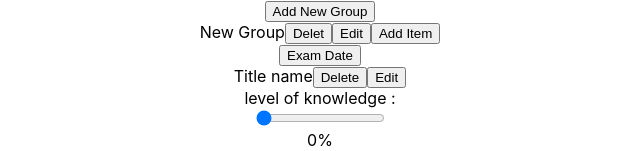
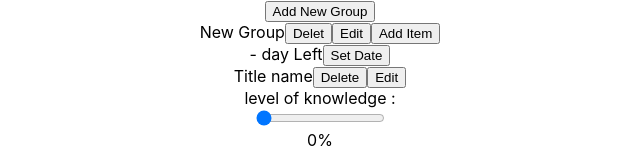
Before and after one commit to cintia-sari/items-list-in-react, a React (Create React App) app: page / in a window 1280 px wide. Shown: the top 151 px of the page, without its empty margins (320-960 px from the left). Built offline with nearby package versions, Linux system fonts and the light colour scheme.

Commit message:
examDate metódus

```diff
--- a/src/App.js
+++ b/src/App.js
@@ -11,7 +11,8 @@ function App() {
       group:[{
         title : "New Group",
         rename: false,
-        examDate:undefined,
+        examDate:null,
+        dayLeft:"-",
         setExamDate: false,
         id : 0,
         itemsList:[{
@@ -36,7 +37,8 @@ function App() {
         title: "New Group",
         rename:false,
         id: state.nextId,
-        examDate:undefined,
+        examDate:null,
+        dayLeft:"-",
         setExamDate: false,
         itemsList:[],
       }],
@@ -111,12 +113,12 @@ function App() {
 
     function itemDelete(id){
 
-      //const newItem = state.group.map(group => Object.values(group.itemsList).filter(item=> item.id != id));
      const newItem = state.group.map(group=>{
       return {
         title: group.title,
         rename:group.rename,
         examDate:group.examDate,
+        dayLeft:group.dayLeft,
         setExamDate: group.setExamDate,
         id:group.id,
         itemsList:group.itemsList.filter(item=>String(item.id) !==id)
@@ -138,6 +140,7 @@ function App() {
             title: group.title,
             rename:group.rename,
             examDate:group.examDate,
+            dayLeft:group.dayLeft,
             setExamDate: group.setExamDate,
             id:group.id,
             itemsList:group.itemsList.map(item=> {
@@ -161,6 +164,7 @@ function App() {
             title: group.title,
             rename:group.rename,
             examDate:group.examDate,
+            dayLeft:group.dayLeft,
             setExamDate: group.setExamDate,
             id:group.id,
             itemsList:group.itemsList.map(item=> {
@@ -185,6 +189,7 @@ function App() {
           title: group.title,
           rename:group.rename,
           examDate:group.examDate,
+          dayLeft:group.dayLeft,
           setExamDate: group.setExamDate,
           id:group.id,
           itemsList:group.itemsList.map(item=> {
@@ -208,6 +213,7 @@ function App() {
           title: group.title,
           rename:group.rename,
           examDate:group.examDate,
+          dayLeft:group.dayLeft,
           setExamDate: group.setExamDate,
           id:group.id,
           itemsList:group.itemsList.map(item=> {
@@ -238,8 +244,40 @@ function App() {
       nextItemId:state.nextItemId
     })
     }
-  console.log(state.group)
 
+    function setNewDate(id,newDate){
+      const setNewDate = state.group.map(item=>{
+        if(String(item.id) === id){
+          item.examDate= newDate
+        }
+        dayLeft();
+        return item
+      })
+
+      setState({
+        group: setNewDate,
+        nextId: state.nextId,
+        nextItemId:state.nextItemId
+      })
+    }
+    function dayLeft(){
+      const day1 = new Date();
+      const dayLeft= state.group.map(item=>{
+        const day2=new Date(item.examDate);
+        if(item.examDate !== null){
+          item.dayLeft = Math.round((Math.abs(day2-day1))/1000/60/60/24);
+        }
+        return item;
+      })
+
+      setState({
+        group: dayLeft,
+        nextId: state.nextId,
+        nextItemId:state.nextItemId
+      });
+    }
+
+   setTimeout(dayLeft,1000000)
   return (
     <div className="App">
       <AddGroup groupAddition={groupAddition} />
@@ -255,6 +293,7 @@ function App() {
           knowledgeChange={knowledgeChange}
           setTheTheorem={setTheTheorem}
           setExamDate={setExamDate}
+          setNewDate={setNewDate}
         />
     </div>
   );
--- a/src/Components/GroupList/GroupList.jsx
+++ b/src/Components/GroupList/GroupList.jsx
@@ -2,6 +2,8 @@ import React from 'react';
 import ItemList from '../ItemList/ItemList';
 
 export default function GroupList(props) {
+
+  //const [dayLeft,setDayLeft]= React.useState('-')
 
   const delet=(e)=>{
      props.handleDelet(e.target.dataset.id);
@@ -24,14 +26,13 @@ export default function GroupList(props) {
     }
 
   const newDate=(e)=>{
-    console.log(e.target.value)
-  //  props.setNewDate(e.target.dataset.id,e.target.value)
+    return props.setNewDate(e.target.dataset.id,e.target.value)
   }
 
 
   const groupList = props.groupList.map(group=>(
-    <div>{ group.rename ?
-         <div key={group.id}>
+    <div key={group.id}>{ group.rename ?
+         <div>
             <label>
               <input
               type="text"
@@ -54,13 +55,15 @@ export default function GroupList(props) {
             <button onClick={editing} data-id={group.id}>Edit</button>
             <button onClick={addItem} data-id={group.id}>Add Item</button>
             <div> { group.setExamDate ?
-                     <label for="examDate">
-                      <input type="date" name="exam-date" onChange={newDate} data-id={group.id}/>
+                     <label for="examDate" key="examDate">
+                      <input type="date" name="exam-date" value={group.examDate} onChange={newDate} data-id={group.id}/>
                       <button onClick={examDateButton} data-id={group.id}>Save</button>
                       </label>
                     :
-                      <button onClick={examDateButton} data-id={group.id}>Exam Date</button>
-
+                    <>
+                      <span>{group.dayLeft} day Left</span>
+                      <button onClick={examDateButton} data-id={group.id}>Set Date</button>
+                    </>
                   }
             </div>
           </div>}
--- a/src/Components/ItemList/ItemList.jsx
+++ b/src/Components/ItemList/ItemList.jsx
@@ -28,8 +28,8 @@ const setTheorem=(e)=>{
 
 
     const itemList= props.itemList.map(item=>(
-      <div>{ item.itemrename === true ?
-                <div key={item.id} >
+      <div key={item.id}>{ item.itemrename === true ?
+                <div>
                   <label>
                     <input
                     value={item.name}
```
